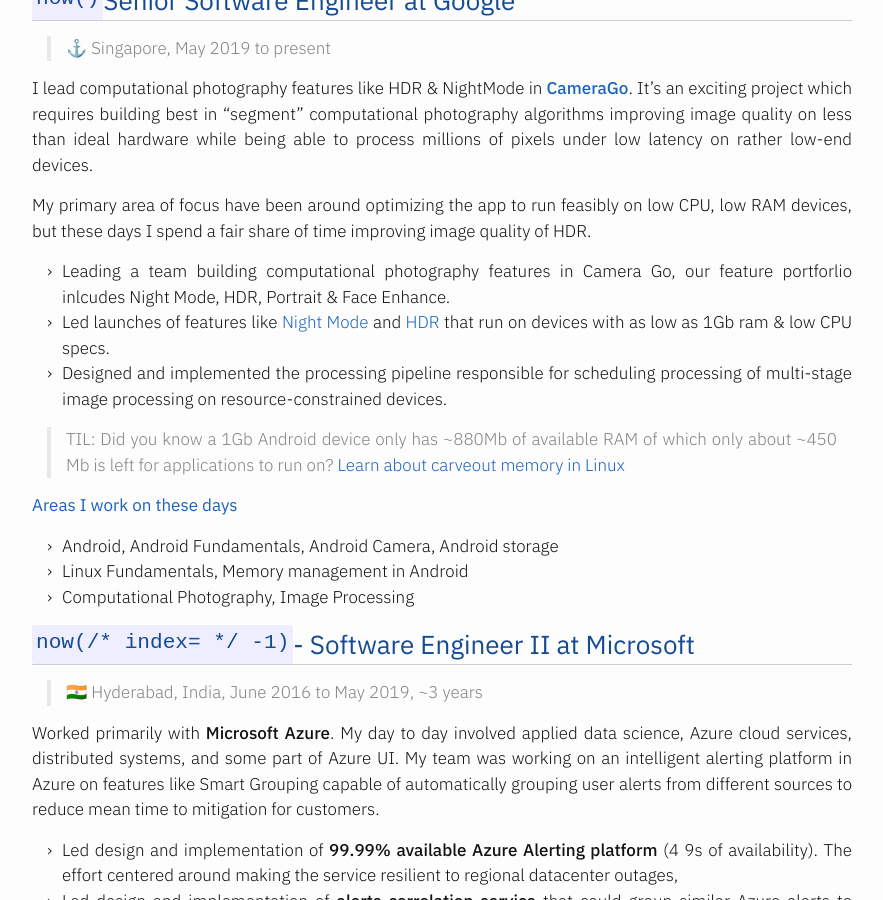
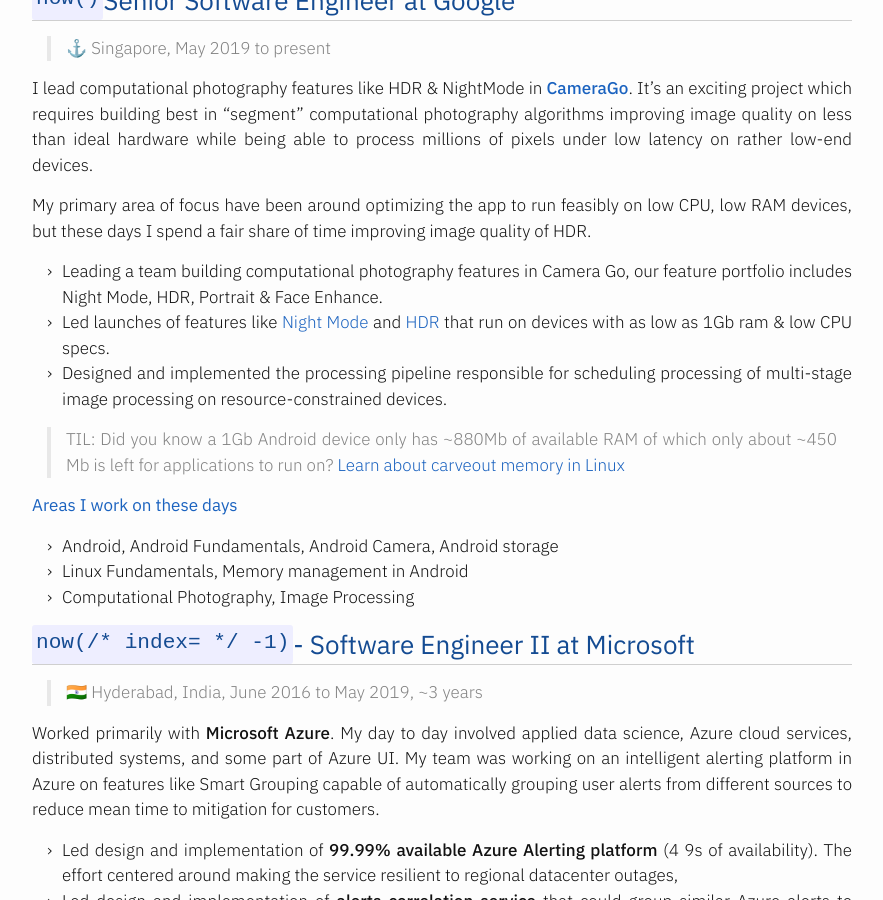
Before and after one commit to mebjas/mebjas.github.io, a Jekyll site: the page built from about.md, in a window 1280 px wide and 900 px high, scrolled down 1054 px. Shown: the whole window, without its empty margins (198-1081 px from the left). Built offline with Jekyll 4.4.1, drawn with Linux system fonts in a browser that asks for light colours; comment, search, counter and statistics services are not loaded.

Commit message:
Update about.md

```diff
--- a/about.md
+++ b/about.md
@@ -25,7 +25,7 @@
 
 My primary area of focus have been around optimizing the app to run feasibly on low CPU, low RAM devices, but these days I spend a fair share of time improving image quality of HDR.
 
- - Leading a team building computational photography features in Camera Go, our feature portforlio inlcudes Night Mode, HDR, Portrait & Face Enhance.
+ - Leading a team building computational photography features in Camera Go, our feature portfolio includes Night Mode, HDR, Portrait & Face Enhance.
  - Led launches of features like [Night Mode](https://www.xda-developers.com/google-camera-android-go-mod-night-mode-low-light-photography/) and [HDR](https://www.xda-developers.com/google-camera-go-rolling-out-hdr-support/) that run on devices with as low as 1Gb ram & low CPU specs.
  - Designed and implemented the processing pipeline responsible for scheduling processing of multi-stage image processing on resource-constrained devices.
 
```
